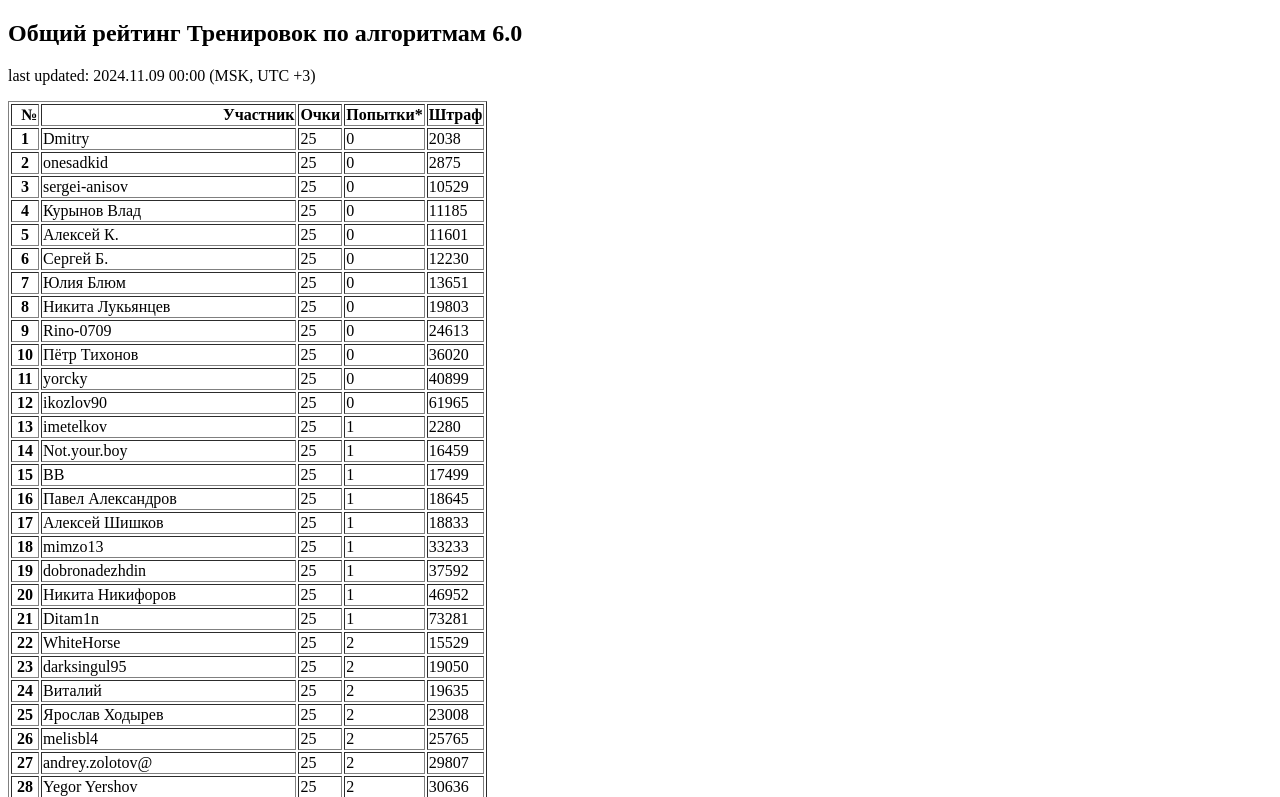
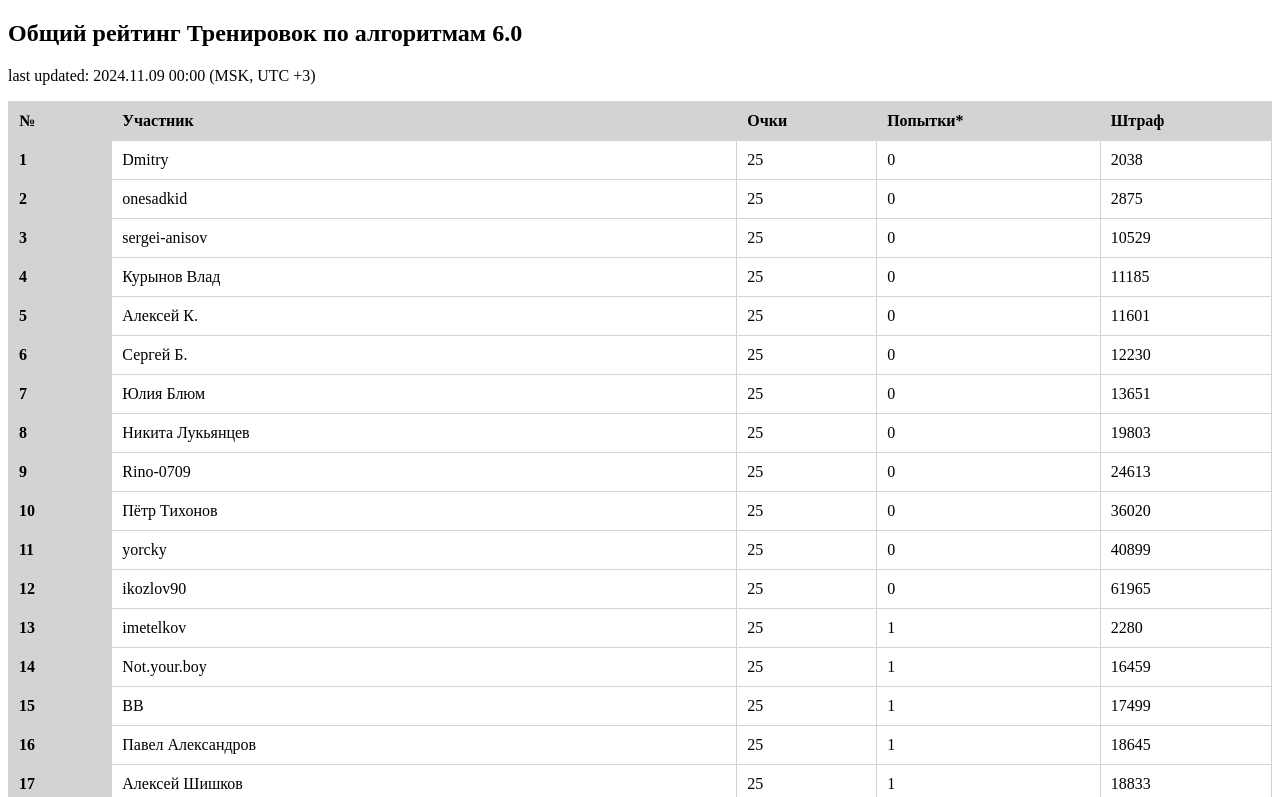
Before and after one commit to one-line-it-anyway/algorithms_training_6.0_overall_rating, a plain HTML site: page index.html in a window 1280 px wide. Shown: the top 797 px of the page. Drawn offline with Linux system fonts and the light colour scheme.

Commit message:
check table

```diff
--- a/index.html
+++ b/index.html
@@ -6,17 +6,23 @@
     <title>Общий рейтинг</title>
     <style>
 
-.horizontal-dividers td, .horizontal-dividers th {
-  padding: 15px 15px 5px 15px;
-  text-align: left;
-  border-bottom: 1px solid lightgray;
-}
+        .hoverable-table tr:hover{
+           background-color: #f4f4f4;
+        }
+        .hoverable-table th{
+        background-color: lightgray;
+        }
 
-.horizontal-dividers table {
-  width: 100%;
-  border-collapse: collapse;
+        .hoverable-table td, .hoverable-table th {
+          padding: 10px;
+          text-align: left;
+          border: 1px solid lightgray;
+        }
 
-}
+        .hoverable-table table {
+          width: 100%;
+          border-collapse: collapse;
+        }
 
 /*        table {
             border-collapse: collapse;
@@ -42,6 +48,7 @@
 
 <p>last updated: 2024.11.09 00:00 (MSK, UTC +3)</p>
 
+<div class="hoverable-table">
 <table border="1" class="dataframe">
   <thead>
     <tr style="text-align: right;">
@@ -2085,6 +2092,7 @@
     </tr>
   </tbody>
 </table>
+</div>
 
 <br>
 <p>*дополнительные попытки по решённым задачам со звёздочкой</p>
```
